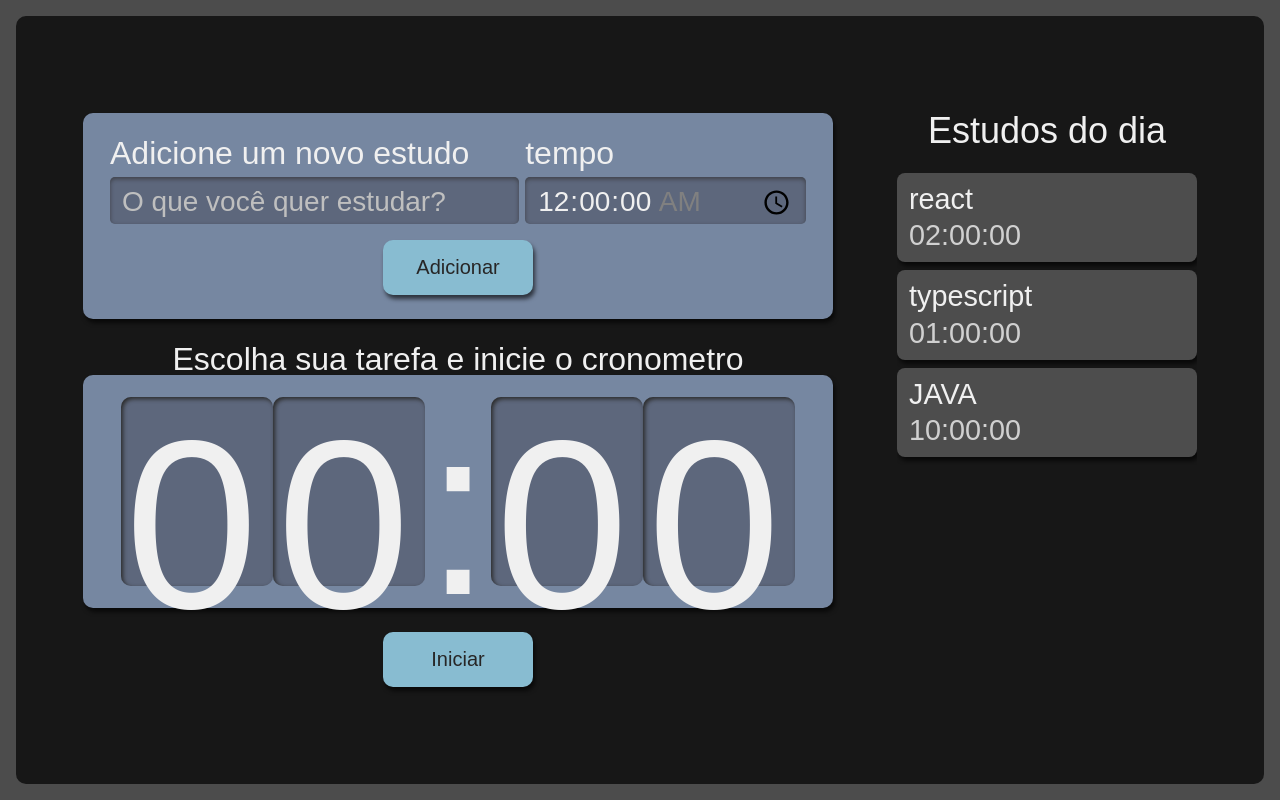
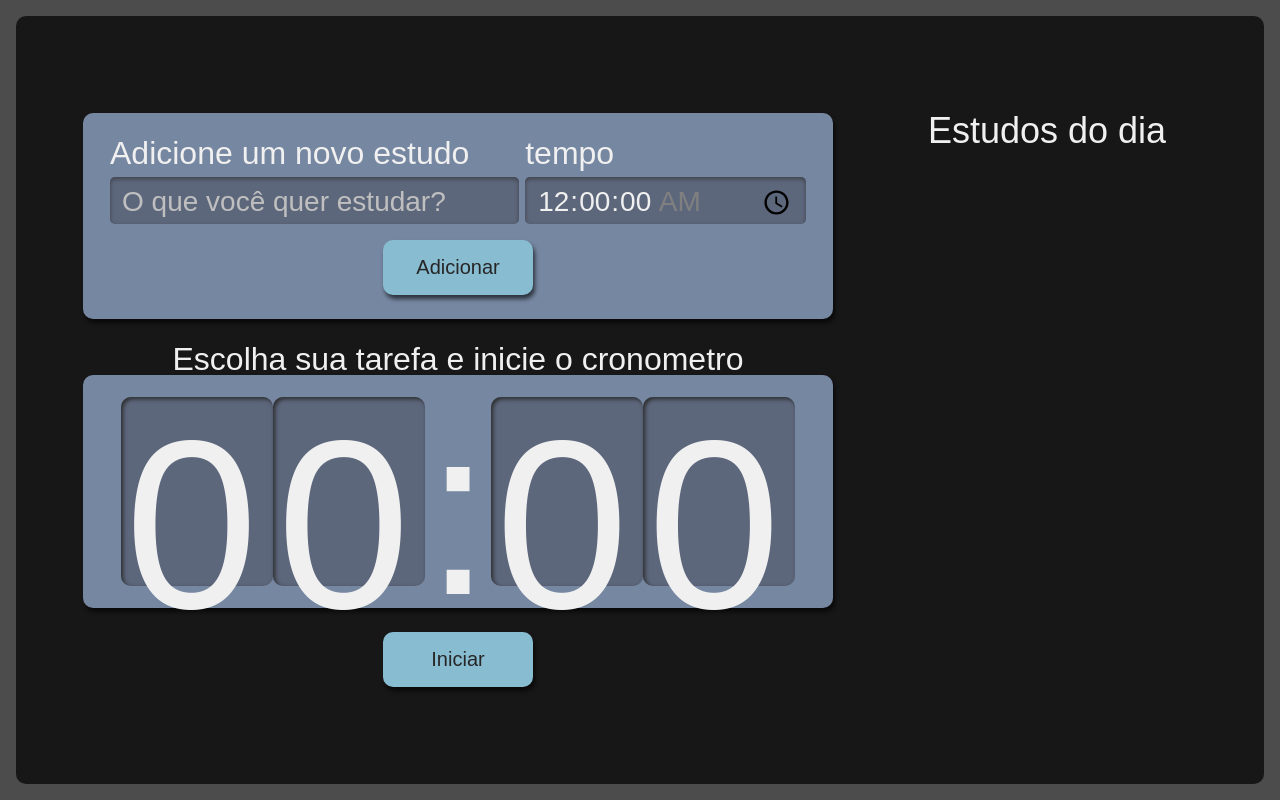
Before and after one commit to leviutima/PomodoroStudies, a React (Create React App) app: page / in a window 1280 px wide. Built offline with nearby package versions, Linux system fonts and the light colour scheme.

Commit message:
adicionando funcionalidade de adicionar tarefa

```diff
--- a/src/components/Formulario/Index.tsx
+++ b/src/components/Formulario/Index.tsx
@@ -1,18 +1,22 @@
 import React, { useState } from "react"
 import Botao from "../Botao/Index"
 import './style.scss'
+import { Tarefa } from "../../types/tarefa";
 
 
-class Formulario extends React.Component {
+class Formulario extends React.Component<{
+    setTarefas: React.Dispatch<React.SetStateAction<Tarefa[]>>}>
 
-    state =  {
+    {
+        state =  {
         tarefa:'',
         tempo: '00:00'
     };
 
     adicionarTarefa(evento: React.FormEvent<HTMLFormElement>){
         evento.preventDefault();
-        console.log('state: ', this.state)
+        this.props.setTarefas(tarefasAntigas => [...tarefasAntigas, {...this.state}])
+        console.log('state', this.state)
     }
 
     render(){
--- a/src/components/Lista/Index.tsx
+++ b/src/components/Lista/Index.tsx
@@ -1,29 +1,14 @@
-import { useState } from 'react'
+import { Tarefa } from '../../types/tarefa'
 import Item from './Item/Index'
 import style from './Lista.module.css'
 
 
-function Lista (){
-    const [tarefas, setTarefas] = useState([{
-    tarefa: 'react',
-    tempo: '02:00:00',
-    },
-    {
-    tarefa: 'typescript',
-    tempo: '01:00:00'
-    },
-    {
-    tarefa: 'JAVA',
-    tempo: '10:00:00'
-    }]);
 
 
-
+function Lista ({tarefas}: {tarefas: Tarefa[]}) {
     return(
         <aside className={style.listaTarefas}>
-            <h2 onClick={() => {
-                setTarefas ([...tarefas, { tarefa: "Estudar hooks", tempo: "05:00:00"}])
-            }}>Estudos do dia</h2>
+            <h2>Estudos do dia</h2>
             <ul >
                 {tarefas.map((item, index) => (
                    <Item key={index}
--- a/src/pages/App.tsx
+++ b/src/pages/App.tsx
@@ -1,18 +1,22 @@
-import React from 'react';
+import React, { useState } from 'react';
 import Botao from '../components/Botao/Index';
 import Formulario from '../components/Formulario/Index';
 import Lista from '../components/Lista/Index';
 import './style.scss'
 import Cronometro from '../components/Cronometro/Index';
+import { Tarefa } from '../types/tarefa';
 
 
 
 function App() {
+
+  const [tarefas, setTarefas] = useState< Tarefa[] | [] >([]);
+
   return (
     <div className="AppStyle">
-        <Formulario/>
+        <Formulario setTarefas={setTarefas}/>
+        <Lista tarefas = {tarefas}/>
         <Cronometro/>
-        <Lista/>
     </div>
   );
 }
--- /dev/null
+++ b/src/types/tarefa.ts
@@ -0,0 +1,4 @@
+export interface Tarefa {
+    tarefa: string,
+    tempo: string
+}
```
